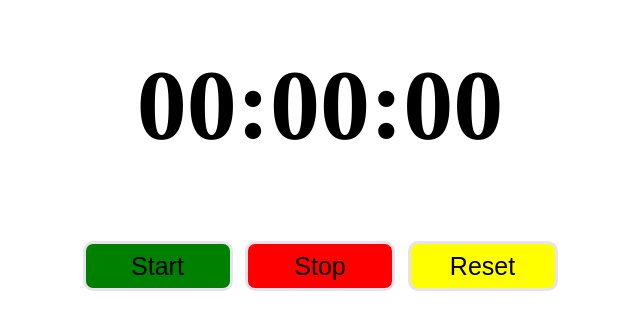
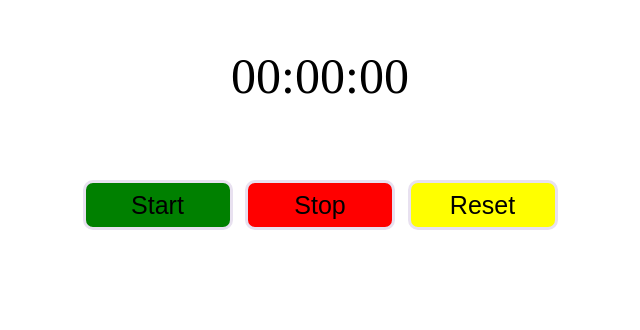
Before and after one commit to Sravni-G/StopWatch, a plain HTML site: page index.html in a window 1280 px wide. Shown: the part 206-536 px from the top of the page, without its empty margins (320-960 px from the left). Drawn offline with Linux system fonts and the light colour scheme.

Commit message:
Update index.html

```diff
--- a/index.html
+++ b/index.html
@@ -10,9 +10,9 @@
   <body>
     <!-- <div id="image"><i class="fa-solid fa-stopwatch"></i></div> -->
 
-    <h1 id="time">
+    <p id="time">
       00:00:00
-    </h1>
+    </p>
 
     <div class="buttons">
       <button onclick="startTimer(event)" id="start" class="button">Start</button>
```
